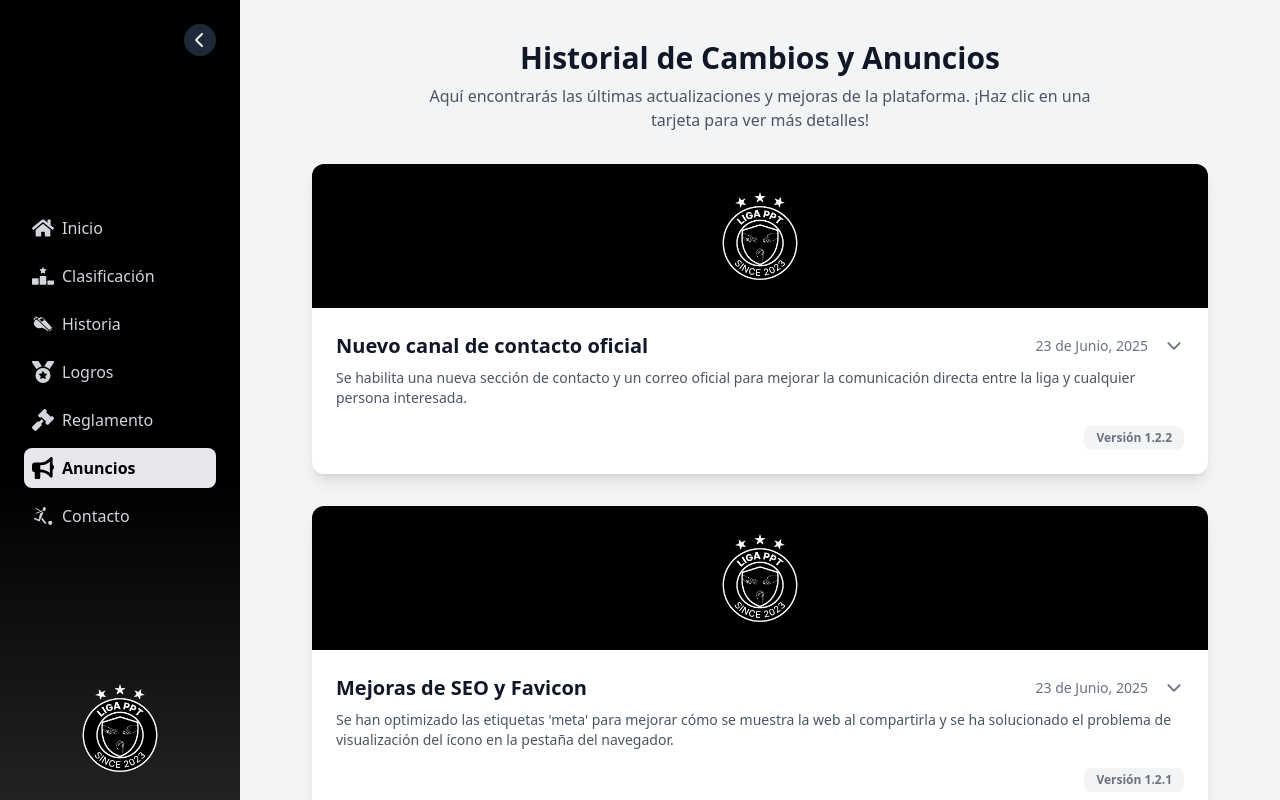
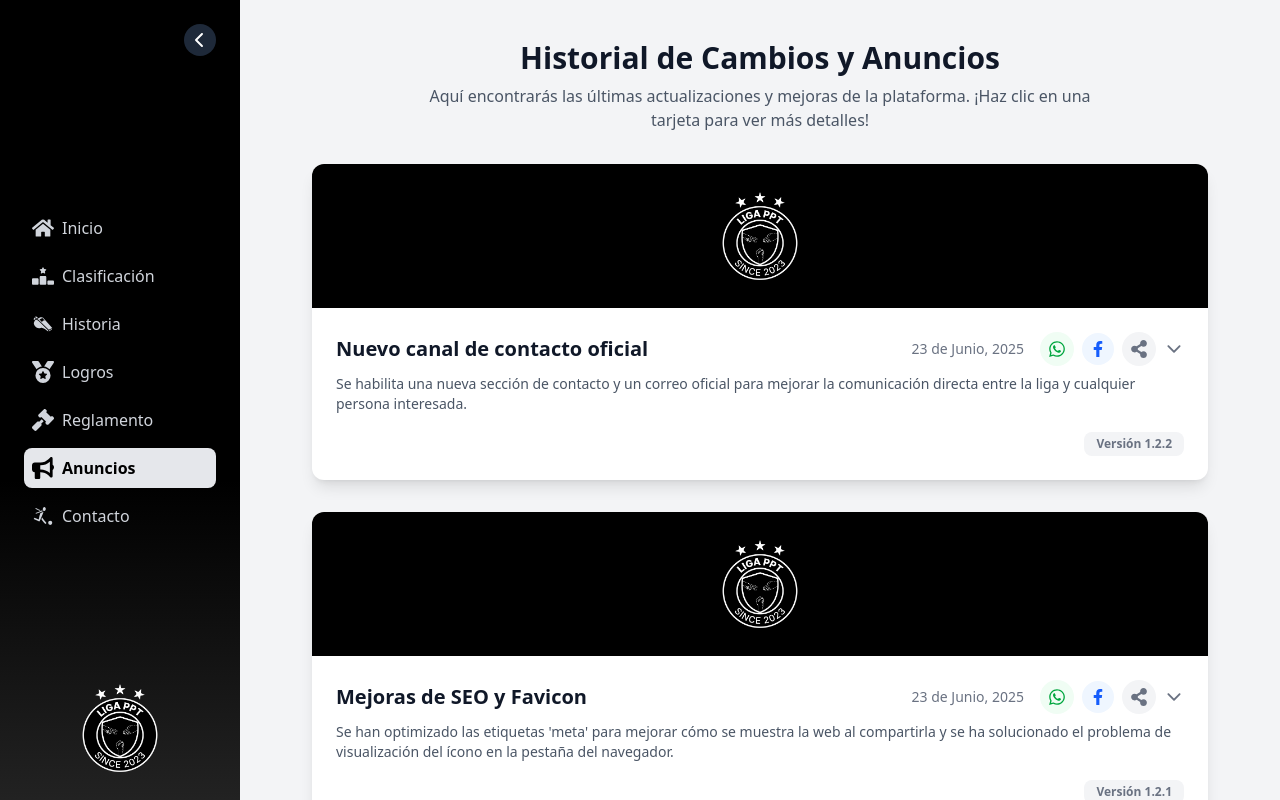
Before and after one commit to marianoamaris/liga-ppt, a React (Vite) app: page /anuncios in a window 1280 px wide. Built offline with nearby package versions, Linux system fonts and the light colour scheme.

Commit message:
Posibilidad de compartir anuncios

```diff
--- a/src/pages/AnunciosPage.tsx
+++ b/src/pages/AnunciosPage.tsx
@@ -5,6 +5,7 @@ import {
   type ChangeType,
 } from "../constants/CHANGELOG";
 import { IoIosArrowDown } from "react-icons/io";
+import { FaShareAlt, FaWhatsapp, FaFacebookF } from "react-icons/fa";
 import { AnnouncementCard } from "../components/common/AnnouncementCard";
 
 const getBadgeClass = (type: ChangeType) => {
@@ -23,6 +24,29 @@ const getBadgeClass = (type: ChangeType) => {
 const ChangelogItem: React.FC<{ entry: ChangelogEntry }> = ({ entry }) => {
   const [isExpanded, setIsExpanded] = useState(false);
 
+  const url = `${window.location.origin}/anuncios#${entry.version}`;
+
+  const handleShare = (e: React.MouseEvent) => {
+    e.stopPropagation();
+    if (navigator.share) {
+      navigator.share({
+        title: entry.title,
+        text: entry.description,
+        url,
+      });
+    } else {
+      navigator.clipboard.writeText(url);
+      alert("Enlace copiado al portapapeles");
+    }
+  };
+
+  const whatsappUrl = `https://wa.me/?text=${encodeURIComponent(
+    entry.title + "\n" + entry.description + "\n" + url
+  )}`;
+  const facebookUrl = `https://www.facebook.com/sharer/sharer.php?u=${encodeURIComponent(
+    url
+  )}`;
+
   return (
     <AnnouncementCard onClick={() => setIsExpanded(!isExpanded)}>
       {/* Top black section with logo */}
@@ -38,10 +62,37 @@ const ChangelogItem: React.FC<{ entry: ChangelogEntry }> = ({ entry }) => {
       <div className="p-6">
         <div className="flex items-center justify-between">
           <h2 className="text-xl font-bold text-gray-900">{entry.title}</h2>
-          <div className="flex items-center">
-            <span className="hidden text-sm text-gray-500 sm:block mr-4">
+          <div className="flex items-center gap-2">
+            <span className="hidden text-sm text-gray-500 sm:block mr-2">
               {entry.date}
             </span>
+            <a
+              href={whatsappUrl}
+              target="_blank"
+              rel="noopener noreferrer"
+              onClick={(e) => e.stopPropagation()}
+              className="p-2 text-green-600 bg-green-50 rounded-full hover:bg-green-100 hover:text-green-800 transition"
+              title="Compartir en WhatsApp"
+            >
+              <FaWhatsapp size={18} />
+            </a>
+            <a
+              href={facebookUrl}
+              target="_blank"
+              rel="noopener noreferrer"
+              onClick={(e) => e.stopPropagation()}
+              className="p-2 text-blue-600 bg-blue-50 rounded-full hover:bg-blue-100 hover:text-blue-800 transition"
+              title="Compartir en Facebook"
+            >
+              <FaFacebookF size={16} />
+            </a>
+            <button
+              onClick={handleShare}
+              className="p-2 text-gray-500 bg-gray-100 rounded-full hover:bg-gray-200 hover:text-gray-700 transition"
+              title="Compartir anuncio"
+            >
+              <FaShareAlt size={18} />
+            </button>
             <IoIosArrowDown
               className={`text-gray-500 transition-transform duration-300 ${
                 isExpanded ? "rotate-180" : ""
```
